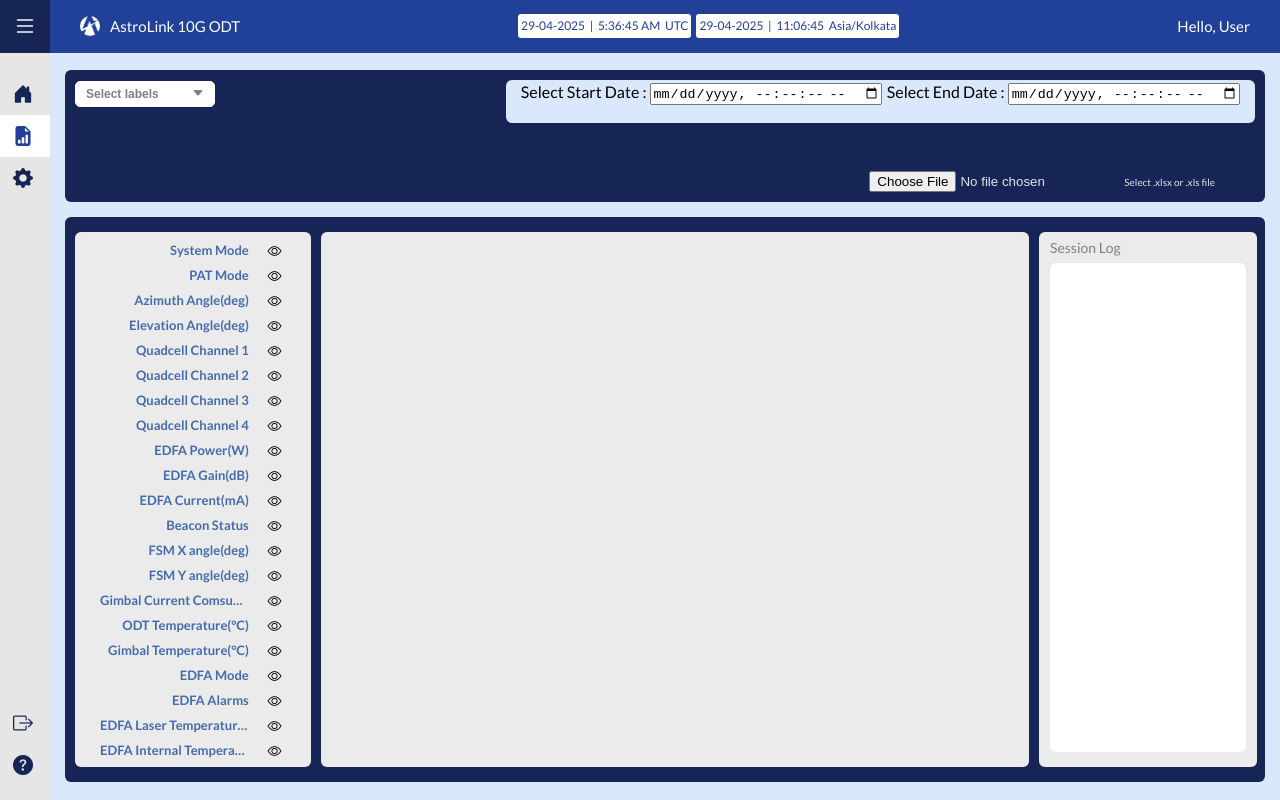
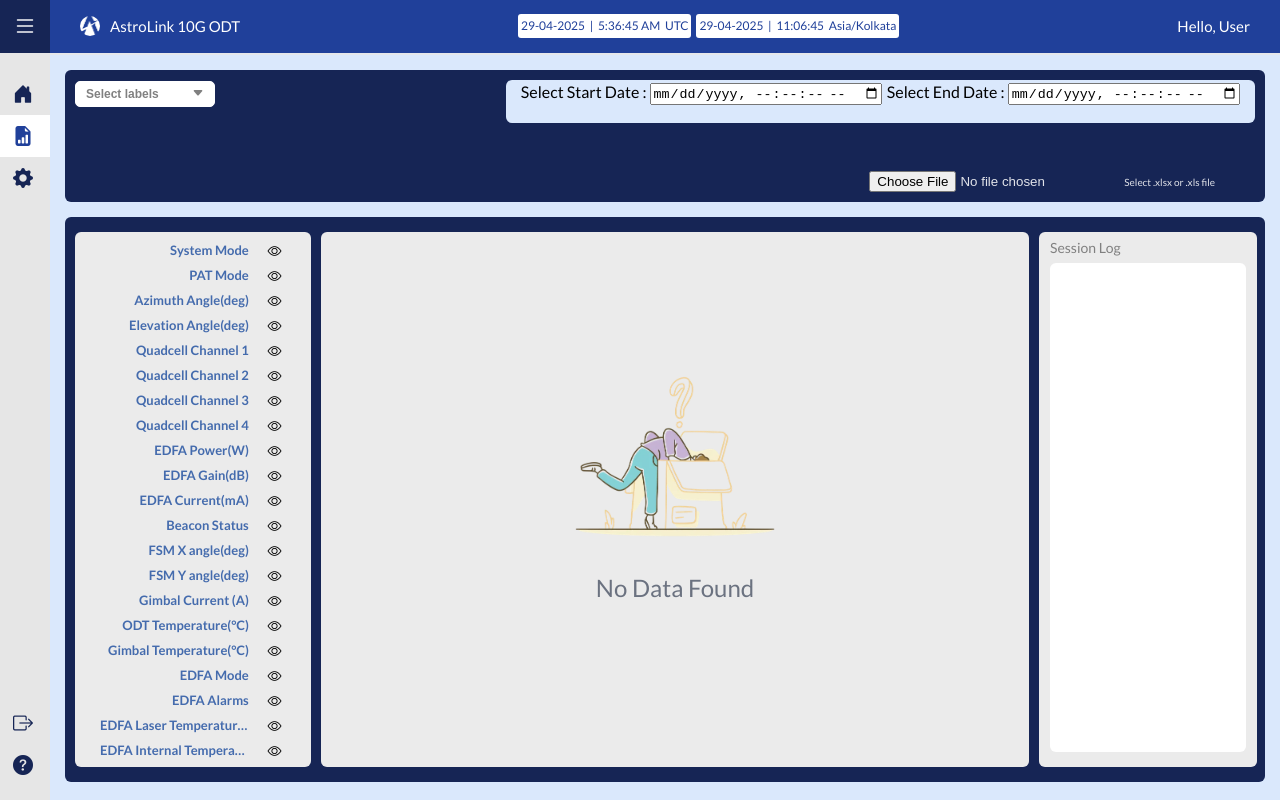
Before and after one commit to sumanth239/TELEMETRY-CONSOLE-APP, a React (Create React App) app: page /data-viewer in a window 1280 px wide. Built offline with nearby package versions, Linux system fonts and the light colour scheme.

Commit message:
feat: Add NoDataFound component and related styles; implement time slider in DataViewer; enhance telemetry data handling and constants

```diff
--- /dev/null
+++ b/src/Components/Graphs/TimeSlider.tsx
@@ -0,0 +1,81 @@
+import React from "react";
+import ReactECharts from "echarts-for-react";
+
+interface TimeSliderProps {
+  timeSliderData: { timestamp: number; [key: string]: any }[];
+  onBrushChange: (startIndex: number, endIndex: number) => void;
+  startIndex?: number;
+  endIndex?: number;
+}
+
+const TimeSlider: React.FC<TimeSliderProps> = ({
+  timeSliderData,
+  onBrushChange,
+  startIndex = 0,
+  endIndex,
+}) => {
+  const timestamps = timeSliderData.map((d) => d.timestamp);
+
+  const option = {
+    animation: false,
+    grid: { top: 0, bottom: 0, left: 0, right: 0 },
+    xAxis: {
+      type: "category",
+      data: timestamps,
+      show: false,
+    },
+    yAxis: {
+      type: "value",
+      show: false,
+    },
+    series: [
+      {
+        type: "line",
+        data: new Array(timestamps.length).fill(0), // dummy data for line
+        showSymbol: false,
+        lineStyle: { opacity: 0 },
+      },
+    ],
+    dataZoom: [
+      {
+        type: "slider",
+        show: true,
+        xAxisIndex: 0,
+        height: 30,
+        bottom: 10,
+        start: (startIndex / timestamps.length) * 100,
+        end: endIndex
+          ? (endIndex / timestamps.length) * 100
+          : 100,
+        handleIcon:
+          "path://M8.7,15.3v-6.7c0-0.5-0.4-1-1-1s-1,0.4-1,1v6.7c0,0.5,0.4,1,1,1S8.7,15.8,8.7,15.3z",
+        handleSize: "100%",
+        handleStyle: {
+          color: "#8884d8",
+        },
+        fillerColor: "#8884d855",
+        backgroundColor: "#f0f0f0",
+      },
+    ],
+  };
+
+  const onEvents = {
+    dataZoom: (e: any) => {
+      const start = Math.round((e.start / 100) * timestamps.length);
+      const end = Math.round((e.end / 100) * timestamps.length);
+      onBrushChange(start, end);
+    },
+  };
+
+  return (
+    <div style={{ width: "65%" }}>
+      <ReactECharts
+        option={option}
+        style={{ width: "100%", height: 50 }}
+        onEvents={onEvents}
+      />
+    </div>
+  );
+};
+
+export default TimeSlider;
--- a/src/DataViewer/DataViewer.tsx
+++ b/src/DataViewer/DataViewer.tsx
@@ -1,6 +1,6 @@
 //default imports
 import React from "react";
-import { useState, useRef ,useEffect} from "react";
+import { useState, useRef, useEffect } from "react";
 
 //style sheet imports
 import "./DataViewer.css";
@@ -12,11 +12,14 @@ import GraphComponent from "../Components/Graphs/Graph";
 import * as XLSX from "xlsx";
 import * as helperFunctions from "../Utils/HelperFunctions";
 import { LineChart, ResponsiveContainer, Brush } from "recharts";
+import Swal from 'sweetalert2';
 
 //utilities imports
 import * as types from '../Utils/types';
 import * as CONSTANTS from "../Utils/Constants";
 import axios from "axios";
+import NoDataFound from "../NoData/NoData";
+import TimeSlider from "../Components/Graphs/TimeSlider";
 
 
 //Intials states of useState
@@ -25,7 +28,7 @@ const initialGraphOptionsState: { [key: string]: boolean } = {};
 const initialDropdownOptions: string[] = [];
 
 //Modifying intial states
-CONSTANTS.ALL_LABELS.forEach((item) => {    //graphs visiblilty
+CONSTANTS.ALL_LABELS.filter(item => item.graphType).forEach((item) => {    //graphs visiblilty
     initialVisibility[item.label] = true;
 });
 
@@ -38,7 +41,7 @@ CONSTANTS.ALL_LABELS.filter(label => label.graphType).forEach((item) => {    //g
     }
 });
 
-CONSTANTS.ALL_LABELS.forEach((item) => (    //dropdown options
+CONSTANTS.ALL_LABELS.filter(label => label.graphType).forEach((item) => (    //dropdown options
     initialDropdownOptions.push(helperFunctions.getFullLabelWithUnits(item.label))
 ))
 
@@ -74,8 +77,8 @@ const DataViewer: React.FC = () => {
     });
     const [telemetryData, setTelemetryData] = useState<{ [key: string]: { value: number, timestamp: string }[] }>({});
     const [timeSliderData, setTimeSliderData] = useState<any>([])
-    const [startIndex, setStartIndex] = useState(0);
-    const [endIndex, setEndIndex] = useState(0);
+    const [startIndex, setStartIndex] = useState(5);
+    const [endIndex, setEndIndex] = useState(10);
     const [graphOptionsOpendLables, setgraphOptionsOpendLables] = useState(     //to handle the graph options visibility
         initialGraphOptionsState
     );
@@ -122,7 +125,7 @@ const DataViewer: React.FC = () => {
     const changeGraphOption = (label: string, option: string) => {      //to change the graph otption
         if (option === "Remove") {
             const groupObj = CONSTANTS.COMBINED_LABEL_GROUPS_WITH_UNITS.find((graph) => graph.labels.includes(label));        //combined graph labels object
-            if(groupObj){
+            if (groupObj) {
                 groupObj.labels.map((graphLabel) => {       //disable all labels visibility of cobined graph  object
                     setVisibleGraphs((prev) => ({
                         ...prev,
@@ -136,7 +139,7 @@ const DataViewer: React.FC = () => {
                     ...prev,
                     [groupObj.title]: !prev[groupObj.title],
                 }));
-            }else{
+            } else {
                 setVisibleGraphs((prev) => ({       //disable only single label visibility
                     ...prev,
                     [label]: {
@@ -241,12 +244,29 @@ const DataViewer: React.FC = () => {
     };
 
     const fetchTelemetryData = async () => {
-        if (!selectedDateRange.startDate || !selectedDateRange.endDate) {
-            console.warn("Start date or end date is missing.");
+        if (!selectedDateRange.startDate || !selectedDateRange.endDate || selectedDateRange.startDate >= selectedDateRange.endDate) {
+            if (selectedDateRange.startDate && selectedDateRange.endDate && selectedDateRange.startDate >= selectedDateRange.endDate) {
+                Swal.fire({
+                    icon: 'error',
+                    title: 'Invalid Date Range',
+                    text: 'Start date must be earlier than end date.',
+                });
+                return;
+            }
             return;
         }
 
         try {
+            // Show loading popup
+            Swal.fire({
+                title: 'Loading...',
+                text: 'Fetching telemetry data, please wait.',
+                allowOutsideClick: false,
+                didOpen: () => {
+                    Swal.showLoading();
+                },
+            });
+
             const response = await axios.get(CONSTANTS.GET_TELEMETRY_API_URL, {
                 params: {
                     start_date: selectedDateRange.startDate.toISOString(),
@@ -278,7 +298,7 @@ const DataViewer: React.FC = () => {
             telemetry_data.SCITM.forEach((entry: any) => {
                 const timestamp = entry.time;
                 entry.telemetry_data.slice(0, 14).forEach((value: number, index: number) => {
-                    const label = helperFunctions.getFullLabelWithUnits(CONSTANTS.ALL_LABELS[index].label) ;
+                    const label = helperFunctions.getFullLabelWithUnits(CONSTANTS.ALL_LABELS[index].label);
                     if (label) {
                         if (!updatedTelemetryData[label]) {
                             updatedTelemetryData[label] = [];
@@ -292,7 +312,7 @@ const DataViewer: React.FC = () => {
             telemetry_data.HKTM.forEach((entry: any) => {
                 const timestamp = entry.time;
                 entry.telemetry_data.forEach((value: number, index: number) => {
-                    const label =  helperFunctions.getFullLabelWithUnits(CONSTANTS.ALL_LABELS[index+14].label)
+                    const label = helperFunctions.getFullLabelWithUnits(CONSTANTS.ALL_LABELS[index + 14].label)
                     if (label) {
                         if (!updatedTelemetryData[label]) {
                             updatedTelemetryData[label] = [];
@@ -303,8 +323,23 @@ const DataViewer: React.FC = () => {
             });
 
             setTelemetryData(updatedTelemetryData);
-            setFile(undefined) // Reset date range after fetching data
+            setFile(undefined); // Reset date range after fetching data
+
+            // Close loading popup and show success message
+            Swal.close();
+            Swal.fire({
+                icon: 'success',
+                title: 'Data Imported',
+                text: 'Telemetry data has been successfully fetched.',
+            });
         } catch (error) {
+            // Close loading popup and show error message
+            Swal.close();
+            Swal.fire({
+                icon: 'error',
+                title: 'Error',
+                text: 'Failed to fetch telemetry data. Please try again later.',
+            });
             console.error("Error fetching telemetry data:", error);
         }
     };
@@ -312,6 +347,8 @@ const DataViewer: React.FC = () => {
 
     const handleFileUpload = (event: React.ChangeEvent<HTMLInputElement>) => {
         setTelemetryData({});
+        setEndIndex(10);
+        setStartIndex(5);
         const selectedFile = event.target.files?.[0];
         if (!selectedFile) return;
 
@@ -342,12 +379,17 @@ const DataViewer: React.FC = () => {
     const readExcelData = () => {
         setSelectedDateRange({ startDate: null, endDate: null }); // Reset date range when a new file is uploaded
         if (!file) {
-            console.warn("No file selected.");
+            Swal.fire({
+                icon: 'error',
+                title: 'No File Selected',
+                text: 'Please select a file to import data.',
+            });
             return;
         }
 
         const reader = new FileReader();
         reader.onload = (e) => {
+            try {
                 const data = new Uint8Array(e.target?.result as ArrayBuffer);
                 const workbook = XLSX.read(data, { type: "array" });
                 const sheetName = workbook.SheetNames[0];
@@ -372,8 +414,6 @@ const DataViewer: React.FC = () => {
                     }
 
                     Object.keys(row).forEach((key) => {
-                    // if (key === "Timestamp") return;
-
                         if (!transformedData[key]) {
                             transformedData[key] = [];
                         }
@@ -384,7 +424,7 @@ const DataViewer: React.FC = () => {
                             timeInfo = { timestamp: timestampStr };
                         } else if (firstTimestamp !== null) {
                             const diffSeconds = (timestamp - firstTimestamp) / 1000;
-                        timeInfo = { timestamp: diffSeconds };
+                            timeInfo = { timestamp: timestampStr};
                         }
 
                         transformedData[key].push({
@@ -394,20 +434,36 @@ const DataViewer: React.FC = () => {
                     });
                 });
 
-
-            setTimeSliderData(Object.entries(transformedData)[0][1]);       //data for the time slider
+                setTimeSliderData(Object.entries(transformedData)[0][1]); // Data for the time slider
                 setTelemetryData(transformedData);
 
-            console.log("Transformed Telemetry Data:", transformedData);
-
-
-
-            //to store excel logs data into state
-            const logsSheetName = workbook.SheetNames[1]
+                // Store excel logs data into state
+                const logsSheetName = workbook.SheetNames[1];
                 const logsSheet = workbook.Sheets[logsSheetName];
                 const logsJsonData: any = XLSX.utils.sheet_to_json(logsSheet);
                 setSessionLogsData(logsJsonData);
 
+                Swal.fire({
+                    icon: 'success',
+                    title: 'Data Imported',
+                    text: 'Telemetry data has been successfully imported.',
+                });
+            } catch (error) {
+                Swal.fire({
+                    icon: 'error',
+                    title: 'Error',
+                    text: 'Failed to read the file. Please ensure it is a valid Excel file.',
+                });
+                console.error("Error reading Excel file:", error);
+            }
+        };
+
+        reader.onerror = () => {
+            Swal.fire({
+                icon: 'error',
+                title: 'File Read Error',
+                text: 'An error occurred while reading the file. Please try again.',
+            });
         };
 
         reader.readAsArrayBuffer(file);
@@ -420,7 +476,7 @@ const DataViewer: React.FC = () => {
             <div className="dataviewer-main-container">
                 <div className="calender-container">
                     <div className="dropdown-container">
-                        <button type="button"   className="dropdown-button" onClick={() => setIsOpen(!isOpen)}  >
+                        <button type="button" className="dropdown-button" onClick={() => setIsOpen(!isOpen)}  >
                             Select  labels &nbsp;&nbsp;&nbsp;&nbsp;&nbsp;&nbsp;&nbsp;&nbsp; <i className={`bi ${isOpen ? "bi-caret-up-fill" : "bi-caret-down-fill"} dropdown-icon`}></i>
                         </button>
 
@@ -452,8 +508,8 @@ const DataViewer: React.FC = () => {
                         )}
                     </div>
                     <div className="time-range-container">
-                        <span>Select Start Date : <input type="datetime-local"  value={selectedDateRange.startDate ? selectedDateRange.startDate.toISOString().slice(0, -1) : ''} name="startDate" onChange={handleDateChange} step="1"></input></span>
-                        <span>Select End Date : <input type="datetime-local"  value={selectedDateRange.endDate ? selectedDateRange.endDate.toISOString().slice(0, -1) : ''} name="endDate" onChange={handleDateChange} step="1"></input></span>
+                        <span>Select Start Date : <input type="datetime-local" value={selectedDateRange.startDate ? selectedDateRange.startDate.toISOString().slice(0, -1) : ''} name="startDate" onChange={handleDateChange} step="1"></input></span>
+                        <span>Select End Date : <input type="datetime-local" value={selectedDateRange.endDate ? selectedDateRange.endDate.toISOString().slice(0, -1) : ''} name="endDate" onChange={handleDateChange} step="1"></input></span>
                     </div>
 
                     <ul className="data-buttons-container" >
@@ -478,10 +534,10 @@ const DataViewer: React.FC = () => {
 
                                     {/* condtionally rendering icons to handle graphs visibility */}
                                     {visibleGraphs[item]?.visibility ? (
-                                        <i  onClick={() => toggleGraph(item)}   className="bi bi-eye"   style={{cursor: "pointer",color: "black"}} ></i>
+                                        <i onClick={() => toggleGraph(item)} className="bi bi-eye" style={{ cursor: "pointer", color: "black" }} ></i>
                                     ) :
                                         (
-                                        <i  onClick={() => toggleGraph(item)}   className="bi bi-eye-slash-fill"    style={{cursor: "pointer",color: "black",}}></i>
+                                            <i onClick={() => toggleGraph(item)} className="bi bi-eye-slash-fill" style={{ cursor: "pointer", color: "black", }}></i>
                                         )}
 
                                 </div>
@@ -491,6 +547,16 @@ const DataViewer: React.FC = () => {
                     <div className="graphs-container">
                         <div style={{ display: 'flex', justifyContent: 'center' }}>
                             <div style={{ width: '65%' }}>
+                                {/* <TimeSlider
+                                        timeSliderData={timeSliderData}
+                                        onBrushChange={(start, end) => {
+                                            setStartIndex(start);
+                                            setEndIndex(end);
+                                          // handle range update logic
+                                        }}
+                                        startIndex={startIndex}
+                                        endIndex={endIndex}
+                                /> */}
                                 <ResponsiveContainer width="100%" height={50} >
                                     <LineChart data={timeSliderData} >
                                         <Brush
@@ -508,10 +574,16 @@ const DataViewer: React.FC = () => {
                         </div>
 
 
-
+                        {helperFunctions.isArrayEmpty(Object.entries(telemetryData)) ? (
+                            <NoDataFound message={CONSTANTS.NO_DATA_FOUND} />
+                        ) : (
                             <div className="graphs-data-container">
                                 {/* Condtionly rendering the graphs based on visibility */}
+
                                 {Object.entries(telemetryData).map(([label, data]) => {
+                                    if (helperFunctions.isArrayEmpty(data)) {
+                                        return null;
+                                    }
                                     if (renderedLabels.has(label)) return null;
                                     const groupObj = CONSTANTS.COMBINED_LABEL_GROUPS_WITH_UNITS.find(groupObj => groupObj.labels.includes(label));        //checking label is combined graph or not
 
@@ -528,8 +600,8 @@ const DataViewer: React.FC = () => {
                                             <div className="graph">
                                                 <div className="graph-header">
                                                     <p>{groupObj.title}</p>
-                                                <button onClick={() => graphOptionsButtonHandler(groupObj.title)}   className="view-more-button" >
-                                                    <i  className="bi bi-three-dots-vertical"   style={{ fontSize: "18px" }}></i>
+                                                    <button onClick={() => graphOptionsButtonHandler(groupObj.title)} className="view-more-button" >
+                                                        <i className="bi bi-three-dots-vertical" style={{ fontSize: "18px" }}></i>
                                                     </button>
 
                                                     {/* conditionally rendering graph options */}
@@ -556,8 +628,8 @@ const DataViewer: React.FC = () => {
                                         <div className="graph">
                                             <div className="graph-header">
                                                 <p>{label}</p>
-                                            <button onClick={() => graphOptionsButtonHandler(label)}    className="view-more-button" >
-                                                <i  className="bi bi-three-dots-vertical"   style={{ fontSize: "18px" }} />
+                                                <button onClick={() => graphOptionsButtonHandler(label)} className="view-more-button" >
+                                                    <i className="bi bi-three-dots-vertical" style={{ fontSize: "18px" }} />
                                                 </button>
 
                                                 {/* conditionally rendering graph options */}
@@ -578,7 +650,9 @@ const DataViewer: React.FC = () => {
                                     ) : null
 
                                 })}
-                        </div>
+                            </div>)
+                        }
+
                     </div>
 
                     {/*system log container */}
--- /dev/null
+++ b/src/NoData/NoData.css
@@ -0,0 +1,23 @@
+.no-data-wrapper {
+    display: flex;
+    flex-direction: column;
+    justify-content: center;
+    align-items: center;
+    height: 50vh;
+    /* background-color: #f9fafb; */
+    text-align: center;
+    padding: 1rem;
+  }
+
+  .no-data-image {
+    width: 270px;
+    max-width: 80%;
+    /* margin-bottom: 1.5rem; */
+    opacity: 0.85;
+  }
+
+  .no-data-message {
+    font-size: 1.5rem;
+    font-weight: 500;
+    color: #6b7280;
+  }
--- /dev/null
+++ b/src/NoData/NoData.tsx
@@ -0,0 +1,22 @@
+import React from "react";
+import "./NoData.css";
+import noDataFoundImg from "../assets/no-data.webp"
+
+interface NoDataFoundProps {
+  message: string;
+}
+
+const NoDataFound: React.FC<NoDataFoundProps> = ({ message }) => {
+  return (
+    <div className="no-data-wrapper">
+      <img
+        src={noDataFoundImg}// place your image at public/assets/no-data.png
+        alt="No data"
+        className="no-data-image"
+      />
+      <p className="no-data-message">{message}</p>
+    </div>
+  );
+};
+
+export default NoDataFound;
--- a/src/Utils/Constants.ts
+++ b/src/Utils/Constants.ts
@@ -28,6 +28,8 @@ export const INPUT_TYPES = {
   DROPDOWN:1,
   VALUE:2
 }
+export const NO_ALERT_MESSAGE = "No Alerts Found"
+export const NO_DATA_FOUND = "No Data Found"
 export const TELE_COMMANDS = [
   {
     cmd: "Power On",
@@ -190,14 +192,6 @@ export const TELE_COMMANDS = [
   },
 ];
 
-export const SYSTEM_LOGS = [
-  { timestamp: "21-02-2025 10:07 UTC", message: "System is undergoing software update" },
-  { timestamp: "21-02-2025 10:06 UTC", message: "CRC pass for Boot Image. System is ready for Software Update" },
-  { timestamp: "21-02-2025 10:05 UTC", message: "System is ready to receive Boot Image" },
-  { timestamp: "21-02-2025 10:00 UTC", message: "System Mode changed to Maintenance" },
-  { timestamp: "21-02-2025 09:51 UTC", message: "System Mode changed to Stand-By" },
-];
-
 export const SYSTEM_MODES = [
   "Safe Mode",
   "Maintenance Mode",
@@ -223,7 +217,7 @@ export const ALL_LABELS = [
   { label: "Beacon Status", units: "", graphType: "monotoneX" },
   { label: "FSM X angle", units: "deg", graphType: "monotoneX" },
   { label: "FSM Y angle", units: "deg", graphType: "monotoneX" },
-  { label: "Gimbal Current Comsumption", units: "A", graphType: "monotoneX" },
+  { label: "Gimbal Current ", units: "A", graphType: "monotoneX" },
   { label: "ODT Temperature", units: "°C", graphType: "monotoneX" },
   { label: "Gimbal Temperature", units: "°C", graphType: "monotoneX" },
   { label: "EDFA Mode", units: "", graphType: "step" },
--- a/src/Utils/HelperFunctions.tsx
+++ b/src/Utils/HelperFunctions.tsx
@@ -2,7 +2,6 @@ import * as XLSX from "xlsx";
 import { saveAs } from "file-saver";
 import * as CONSTANTS from "./Constants";
 import * as types from "../Utils/types"
-
 
 export const exportToExcel = ({ telemetryData,logsData ,fileName }: types.ExportToExcelProps): void => {    //function to export the data into excel sheet
   if (telemetryData.length === 0 || logsData.length === 0) {
@@ -10,7 +9,8 @@ export const exportToExcel = ({ telemetryData,logsData ,fileName }: types.Export
     return;
   }
 
-  const FileName = fileName?.replace(/\s+/g, '') || `astrolink_${getFormattedDateTime()}.xlsx`;
+  const productName = getSessionStorageKey('product');
+  const FileName = fileName?.replace(/\s+/g, '') || `${productName}_${getFormattedDateTime()}.xlsx`;
   updateSessionLogs(`User choose ${FileName} filename for exported excel sheet`);
 
   const ws = XLSX.utils.json_to_sheet(telemetryData);
@@ -22,13 +22,14 @@ export const exportToExcel = ({ telemetryData,logsData ,fileName }: types.Export
 
 
   // ✅ Define column widths
-  ws["!cols"] = [
-    { wch: 20 }, // First column (e.g., timestamp)
-    ...Object.keys(telemetryData[0]).slice(1).map(() => ({ wch: 20 })) // Rest
+  ws["!cols"] = [             //for telemetry data
+    { wch: 25 }, // First column (e.g., timestamp)
+    // Apply the same width for all columns
+    ...Object.keys(telemetryData[0]).map(() => ({ wch: 30 }))
   ];
 
-  ws2["!cols"] = [
-    {wch : 23},
+  ws2["!cols"] = [            //for logs data
+    {wch : 25},
     {wch : 100}
   ]
   const excelBuffer = XLSX.write(wb, { bookType: "xlsx", type: "array" });
@@ -274,3 +275,19 @@ export function updatePowerOnStatus(isPowerOn: boolean): void {
   // 🔥 Dispatch custom event
   window.dispatchEvent(new Event("powerOnStatusUpdated"));
 }
+
+export function getUTCTimestampWithMilliseconds(): string {
+  const formatter = new Intl.DateTimeFormat('en-GB', {
+    timeZone: 'UTC',
+    year: 'numeric',
+    month: '2-digit',
+    day: '2-digit',
+    hour: '2-digit',
+    minute: '2-digit',
+    second: '2-digit',
+    fractionalSecondDigits: 3,
+    hour12: true,
+  });
+
+  return formatter.format(new Date());
+}
```
Also changed, not shown: src/Components/AlertPopUp/AlertPopUp.tsx (+5 -2 lines), src/Dashboard/DashBoard.tsx (+9 -10 lines), src/assets/no-data.webp (added). Lines whose indentation alone changed are shown as unchanged.
